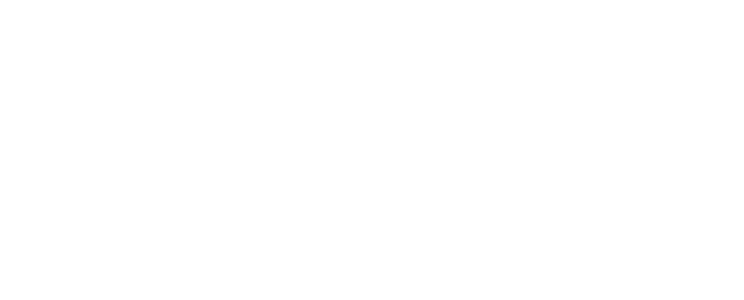
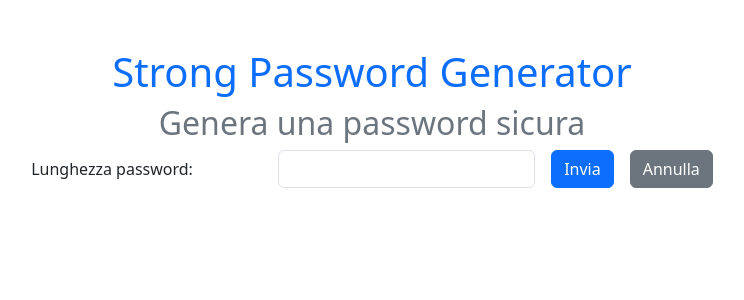
Before and after one commit to Domenic0Ferrari/php-strong-password-generator, a PHP site: page / in a window 1280 px wide. Before the commit the part shown is empty. Shown: the top 300 px of the page, without its empty margins (268-1012 px from the left). Run offline with PHP 8.4, Linux system fonts and the light colour scheme.

Commit message:
add form and button: invia and a:annulla

```diff
--- a/index.php
+++ b/index.php
@@ -9,6 +9,23 @@
     <script src="https://cdn.jsdelivr.net/npm/bootstrap@5.3.0/dist/js/bootstrap.bundle.min.js" integrity="sha384-geWF76RCwLtnZ8qwWowPQNguL3RmwHVBC9FhGdlKrxdiJJigb/j/68SIy3Te4Bkz" crossorigin="anonymous" defer></script>
 </head>
 <body>
-
+    <div class="container mt-5">
+        <h1 class="text-center text-primary">Strong Password Generator</h1>
+        <h2 class="text-center text-secondary">Genera una password sicura</h2>
+        <form class="row g-3 justify-content-center">
+            <div class="col-auto">
+                <input type="text" readonly class="form-control-plaintext" id="staticEmail2" value="Lunghezza password:">
+            </div>
+            <div class="col-auto">
+                <input type="number" class="form-control" id="">
+            </div>
+            <div class="col-auto">
+                <button type="submit" class="btn btn-primary mb-3">Invia</button>
+            </div>
+            <div class="col-auto">
+                <a href="/php-strong-password-generator" type="reset" class="btn btn-secondary mb-3">Annulla</a>
+            </div>
+        </form>
+    </div>
 </body>
 </html>
```
